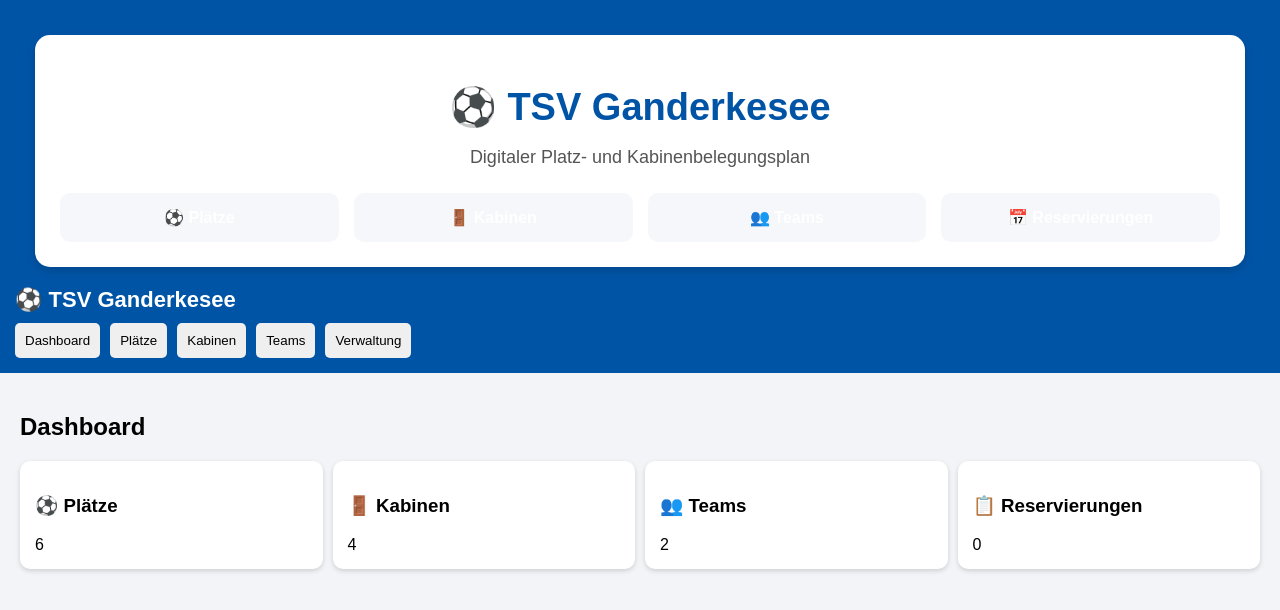
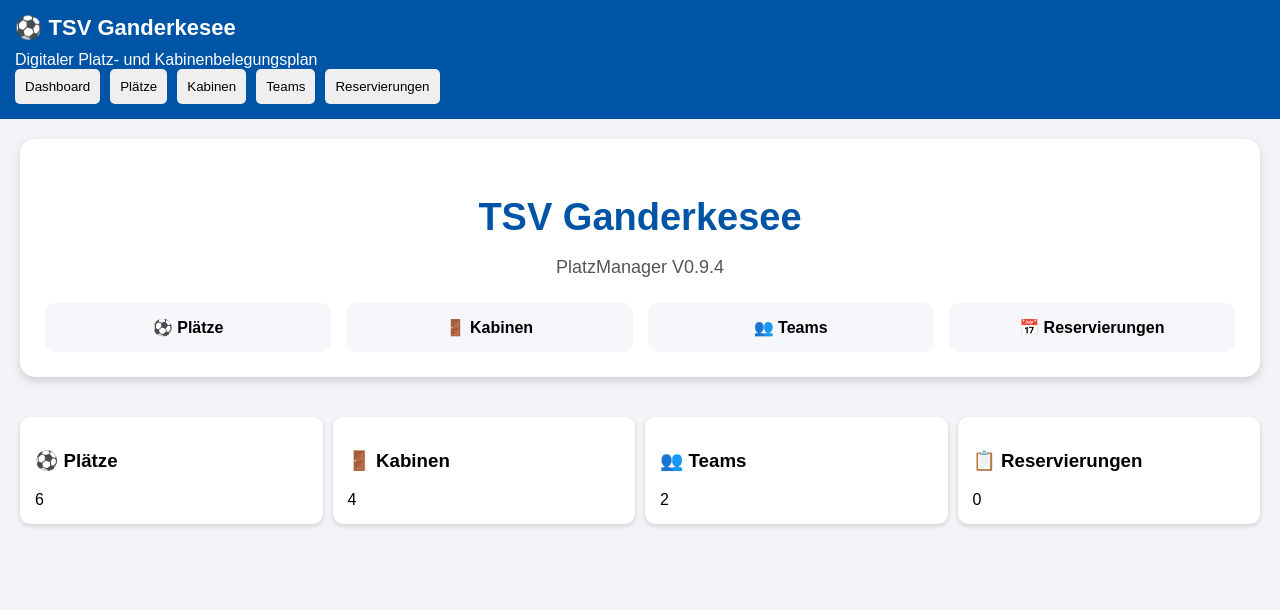
Before and after one commit to jjg6zb859d-bit/Platzmanager-TSV-Ganderkesee, a plain HTML site: page index.html in a window 1280 px wide. Drawn offline with Linux system fonts and the light colour scheme.

Commit message:
Update index.html

```diff
--- a/index.html
+++ b/index.html
@@ -1,11 +1,12 @@
 <!DOCTYPE html>
 <html lang="de">
+
 <head>
 
 <meta charset="UTF-8">
 <meta name="viewport" content="width=device-width, initial-scale=1.0">
 
-<title>TSV PlatzManager V0.9</title>
+<title>TSV Ganderkesee PlatzManager</title>
 
 <link rel="stylesheet" href="style.css">
 
@@ -14,52 +15,18 @@
 <body>
 
 <header>
-  <div class="hero">
 
-<h1>
-⚽ TSV Ganderkesee
-</h1>
-
-<p>
-
-Digitaler Platz- und
-Kabinenbelegungsplan
-
-</p>
-
-<div class="hero-grid">
-
-<div class="hero-card">
-
-⚽ Plätze
-
-</div>
-
-<div class="hero-card">
-
-🚪 Kabinen
-
-</div>
-
-<div class="hero-card">
-
-👥 Teams
-
-</div>
-
-<div class="hero-card">
-
-📅 Reservierungen
-
-</div>
-
-</div>
-
-</div>
+<div class="header-inner">
 
 <div class="logo">
 
 ⚽ TSV Ganderkesee
+
+</div>
+
+<div class="subtitle">
+
+Digitaler Platz- und Kabinenbelegungsplan
 
 </div>
 
@@ -81,19 +48,51 @@
 Teams
 </button>
 
-<button onclick="showPage('admin')">
-Verwaltung
+<button onclick="showPage('reservierungen')">
+Reservierungen
 </button>
 
 </nav>
 
+</div>
+
 </header>
+
+<section class="hero">
+
+<h1>TSV Ganderkesee</h1>
+
+<p>
+
+PlatzManager V0.9.4
+
+</p>
+
+<div class="hero-grid">
+
+<div class="hero-card">
+⚽ Plätze
+</div>
+
+<div class="hero-card">
+🚪 Kabinen
+</div>
+
+<div class="hero-card">
+👥 Teams
+</div>
+
+<div class="hero-card">
+📅 Reservierungen
+</div>
+
+</div>
+
+</section>
 
 <main>
 
 <section id="dashboard" class="page active">
-
-<h2>Dashboard</h2>
 
 <div id="dashboardContent"></div>
 
@@ -101,15 +100,11 @@
 
 <section id="plaetze" class="page">
 
-<h2>Platzbelegung</h2>
-
 <div id="platzMatrix"></div>
 
 </section>
 
 <section id="kabinen" class="page">
-
-<h2>Kabinenbelegung</h2>
 
 <div id="kabinenMatrix"></div>
 
@@ -117,17 +112,13 @@
 
 <section id="teams" class="page">
 
-<h2>Teams</h2>
-
 <div id="teamContent"></div>
 
 </section>
 
-<section id="admin" class="page">
+<section id="reservierungen" class="page">
 
-<h2>Verwaltung</h2>
-
-<div id="adminContent"></div>
+<div id="reservierungContent"></div>
 
 </section>
 
@@ -138,9 +129,10 @@
 <script src="modules/plaetze.js"></script>
 <script src="modules/kabinen.js"></script>
 <script src="modules/teams.js"></script>
-<script src="modules/admin.js"></script>
 <script src="modules/reservierungen.js"></script>
+
 <script src="app.js"></script>
 
 </body>
+
 </html>
```
